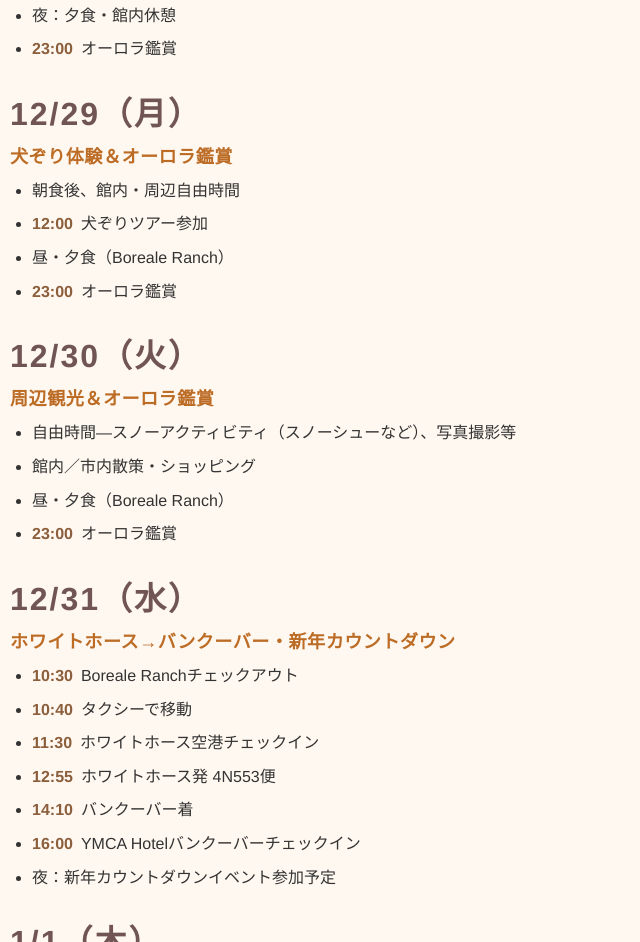
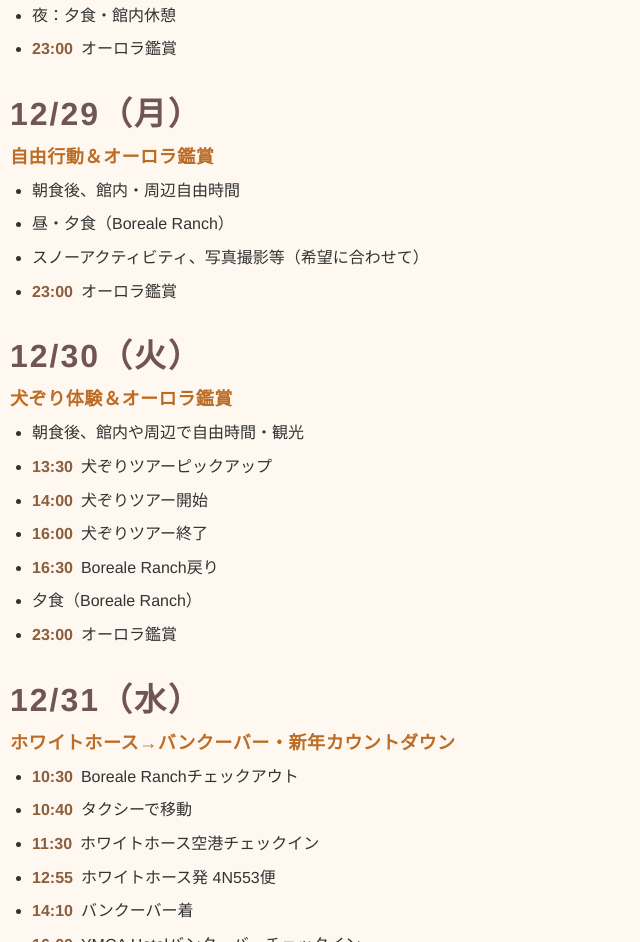
Before and after one commit to bigfalcon954/travelPlan, a plain HTML site: page canada.html in a window 1280 px wide. Shown: the part 913-1855 px from the top of the page, without its empty margins (0-640 px from the left). Drawn offline with Linux system fonts and the light colour scheme.

Commit message:
Update canada.html

```diff
--- a/canada.html
+++ b/canada.html
@@ -75,22 +75,25 @@ document.addEventListener('DOMContentLoaded', () => {
 
 <section>
   <div class="date">12/29（月）</div>
-  <div class="day-title">犬ぞり体験＆オーロラ鑑賞</div>
+  <div class="day-title">自由行動＆オーロラ鑑賞</div>
   <ul>
     <li>朝食後、館内・周辺自由時間</li>
-    <li><span class="time">12:00</span>犬ぞりツアー参加</li>
     <li>昼・夕食（Boreale Ranch）</li>
+    <li>スノーアクティビティ、写真撮影等（希望に合わせて）</li>
     <li><span class="time">23:00</span>オーロラ鑑賞</li>
   </ul>
 </section>
 
 <section>
   <div class="date">12/30（火）</div>
-  <div class="day-title">周辺観光＆オーロラ鑑賞</div>
+  <div class="day-title">犬ぞり体験＆オーロラ鑑賞</div>
   <ul>
-    <li>自由時間—スノーアクティビティ（スノーシューなど）、写真撮影等</li>
-    <li>館内／市内散策・ショッピング</li>
-    <li>昼・夕食（Boreale Ranch）</li>
+    <li>朝食後、館内や周辺で自由時間・観光</li>
+    <li><span class="time">13:30</span>犬ぞりツアーピックアップ</li>
+    <li><span class="time">14:00</span>犬ぞりツアー開始</li>
+    <li><span class="time">16:00</span>犬ぞりツアー終了</li>
+    <li><span class="time">16:30</span>Boreale Ranch戻り</li>
+    <li>夕食（Boreale Ranch）</li>
     <li><span class="time">23:00</span>オーロラ鑑賞</li>
   </ul>
 </section>
```
